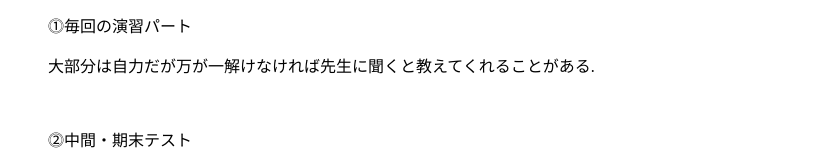
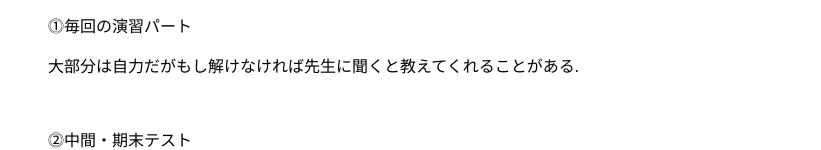
Before and after one commit to jackdawson0410/sample21, a plain HTML site: page index.html in a window 1280 px wide. Shown: the part 586-736 px from the top of the page, without its empty margins (0-821 px from the left). Drawn offline with Linux system fonts and the light colour scheme.

Commit message:
Update index.html

```diff
--- a/index.html
+++ b/index.html
@@ -33,7 +33,7 @@
 		<br>
 		<p>★攻略の秘訣★</p>
 		<p>⓵毎回の演習パート</p>
-		<p>大部分は自力だが万が一解けなければ先生に聞くと教えてくれることがある. </p>
+		<p>大部分は自力だがもし解けなければ先生に聞くと教えてくれることがある. </p>
 		<br>
 		<p>⓶中間・期末テスト</p>
 		<p>対策は演習パートの問題や総合問題で十分. </p>
```
